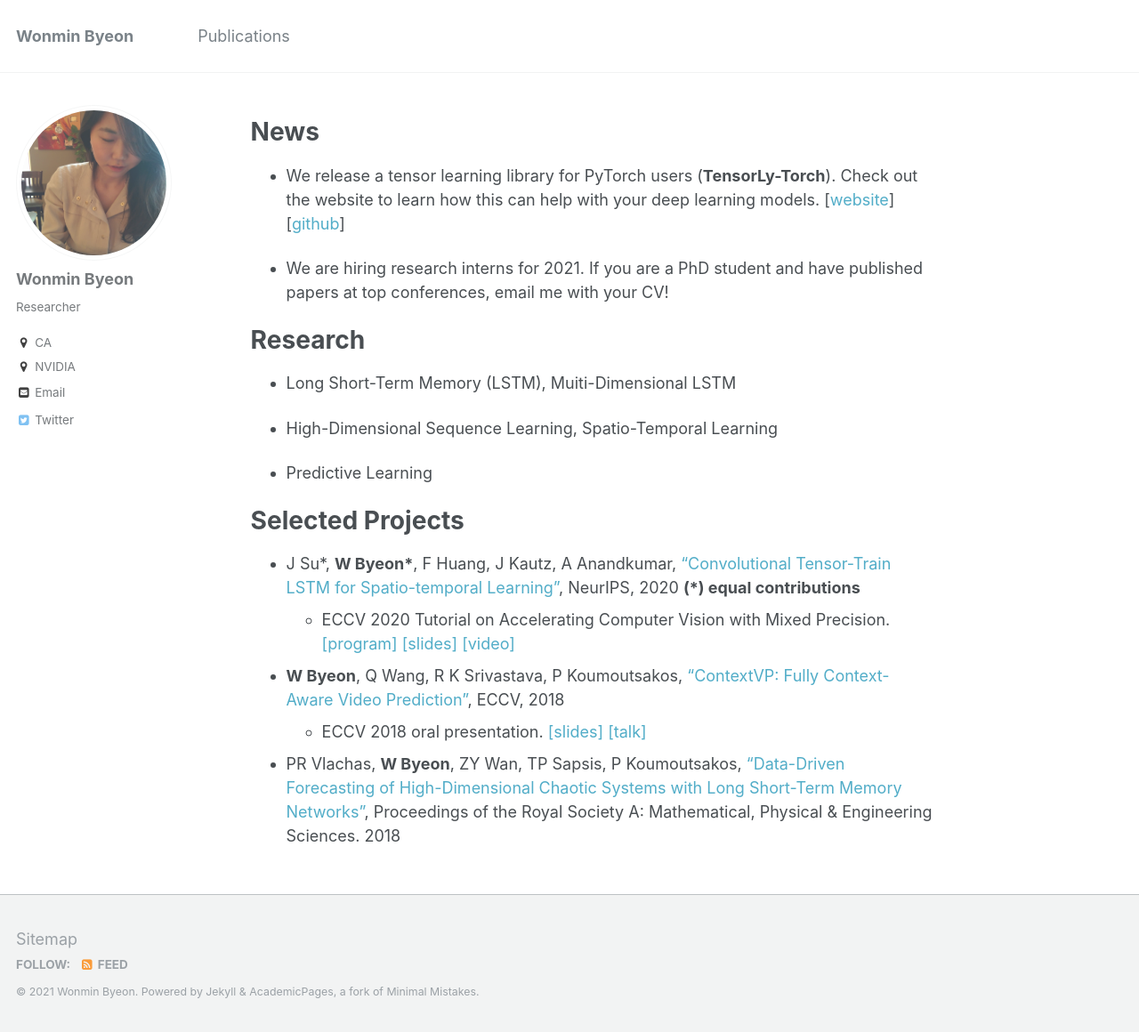
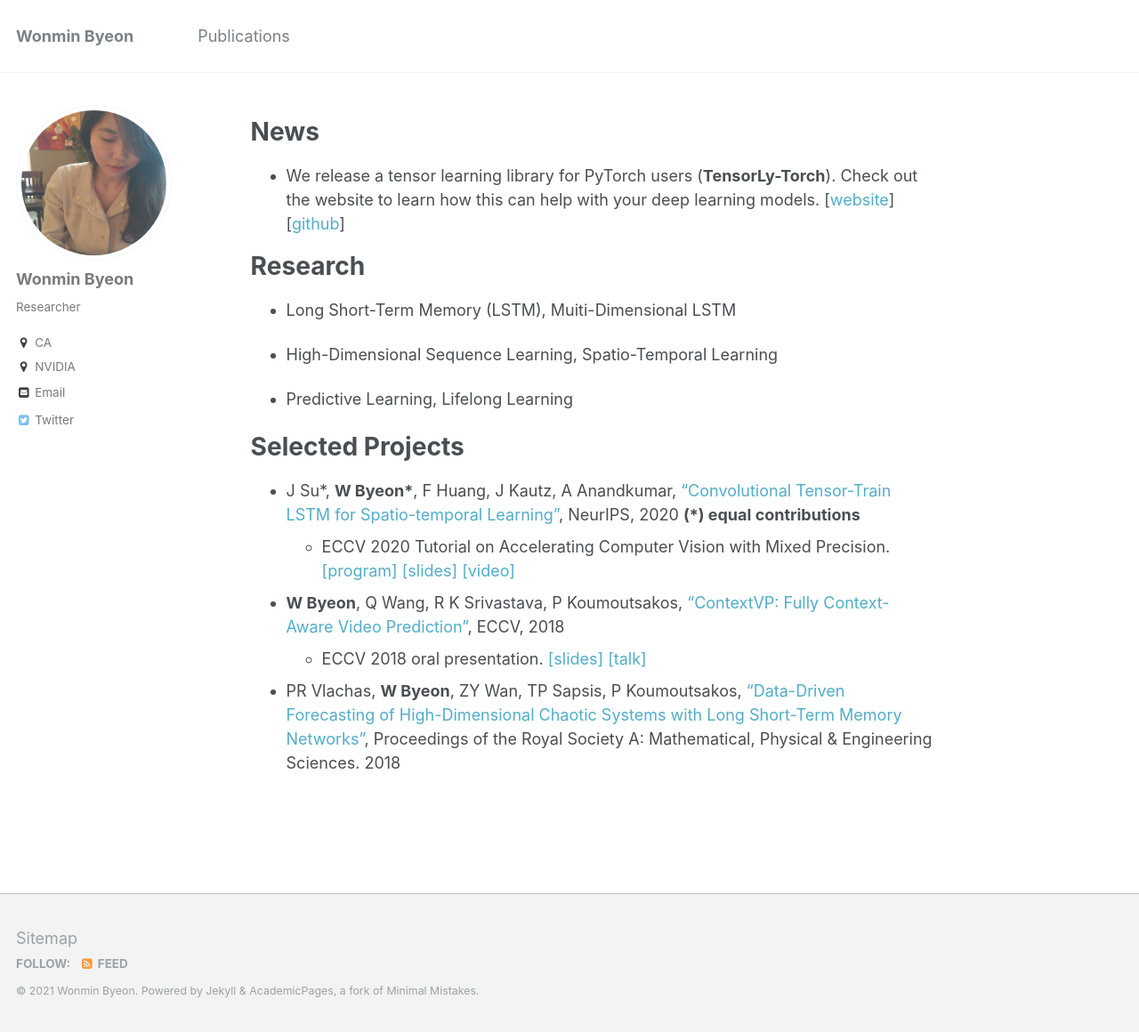
Before and after one commit to wonmin-byeon/wonmin-byeon.github.io, a Jekyll site: the page built from _pages/about.md, in a window 1280 px wide and 1160 px high. Shown: the whole window at 89% size. Built offline with Jekyll 4.4.1, drawn with Linux system fonts in a browser that asks for light colours.

Commit message:
update the front page

```diff
--- a/_pages/about.md
+++ b/_pages/about.md
@@ -12,15 +12,13 @@ News
 ======
 * We release a tensor learning library for PyTorch users (<b>TensorLy-Torch</b>). Check out the website to learn how this can help with your deep learning models. [[website](http://tensorly.org/torch/dev/)] [[github](https://github.com/tensorly/torch)]
 
-* We are hiring research interns for 2021. If you are a PhD student and have published papers at top conferences, email me with your CV!
-
 Research
 ======
 * Long Short-Term Memory (LSTM), Muiti-Dimensional LSTM
 
 * High-Dimensional Sequence Learning, Spatio-Temporal Learning
 
-* Predictive Learning
+* Predictive Learning, Lifelong Learning
 
 Selected Projects
 ======
```
